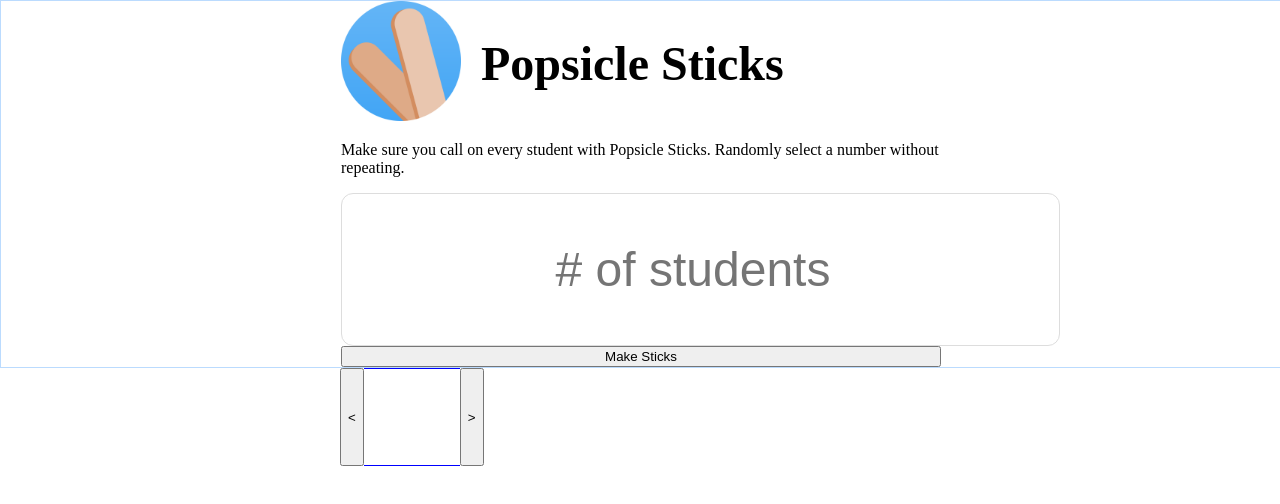
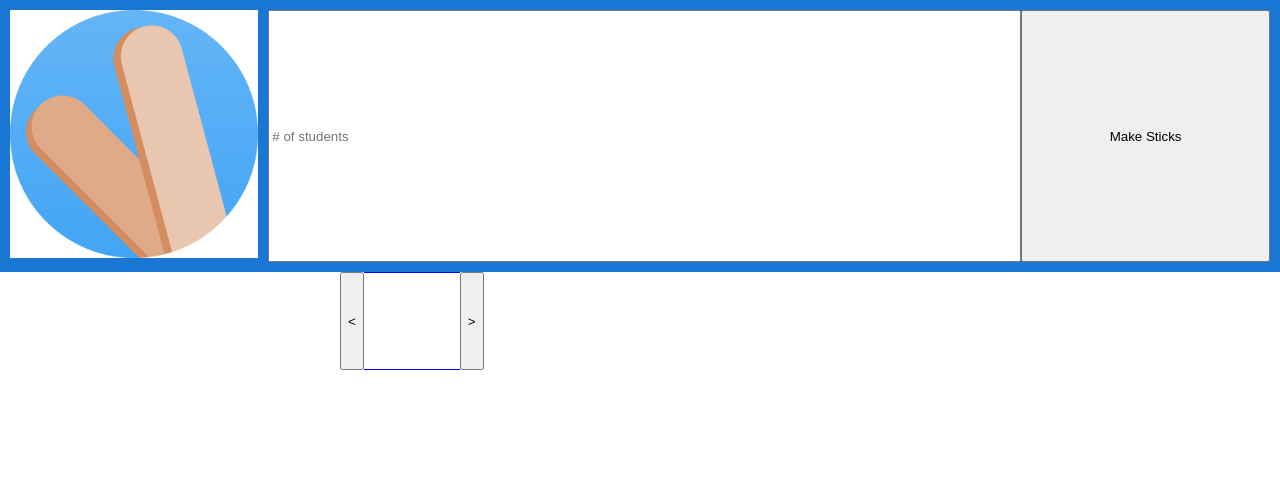
Before and after one commit to SeanMcP/popsicleSticks, a plain HTML site: page index.html in a window 1280 px wide. Drawn offline with Linux system fonts and the light colour scheme.

Commit message:
Adding shift class to moving elements; restyled to match

```diff
--- a/css/main.css
+++ b/css/main.css
@@ -2,7 +2,33 @@ body {
 	margin: 0;
 	padding: 0;
 }
-header {
+header.shift {
+	background: #1976D2;
+}
+#headWrapper.shift {
+	display: flex;
+	flex-flow: row nowrap;
+}
+#logoLink.shift {
+	flex: 1 20%;
+	margin: 10px 0 10px 10px;
+}
+#logoLink.shift img {
+	width: 100%;
+}
+#mainHeading.shift, #instructions.shift {
+	display: none;
+}
+#numStudents.shift {
+	flex: 1 60%;
+	margin: 10px 0 10px 10px;
+}
+#genArray.shift {
+	flex: 0 20%;
+	margin: 10px 10px 10px 0;
+}
+
+/*header {
 	border: 1px solid #BBDBFE;
 	width: 100%;
 }
@@ -36,6 +62,9 @@ header {
 	border: 1px solid #ddd;
 	text-align: center;
 }
+#genArray {
+	flex: 1 100%;
+}*/
 #siteWrapper {
 	margin: 0 auto;
 	width: 98%;
@@ -43,9 +72,6 @@ header {
 	display: flex;
 	flex-flow: row wrap;
 	align-items: center;
-}
-#genArray {
-	flex: 1 100%;
 }
 #selStudent {
 	display: flex;
--- a/index.html
+++ b/index.html
@@ -5,13 +5,13 @@
 		<link rel="stylesheet" href="./css/main.css" type="text/css"/>
 	</head>
 	<body>
-		<header>
-			<div id="headWrapper">
+		<header class="shift">
+			<div id="headWrapper" class="shift">
 				<a id="logoLink" class="shift" href="."><img src="./img/popsicle-sticks-logo.png" alt=""/></a>
 
 				<h1 id="mainHeading" class="shift">Popsicle Sticks</h1>
 
-				<p id="instructions">Make sure you call on every student with Popsicle Sticks. Randomly select a number without repeating.</p>
+				<p id="instructions" class="shift">Make sure you call on every student with Popsicle Sticks. Randomly select a number without repeating.</p>
 
 				<input type="number" id="numStudents" class="shift" name="numStudents" value="" placeholder="# of students">
 
```
